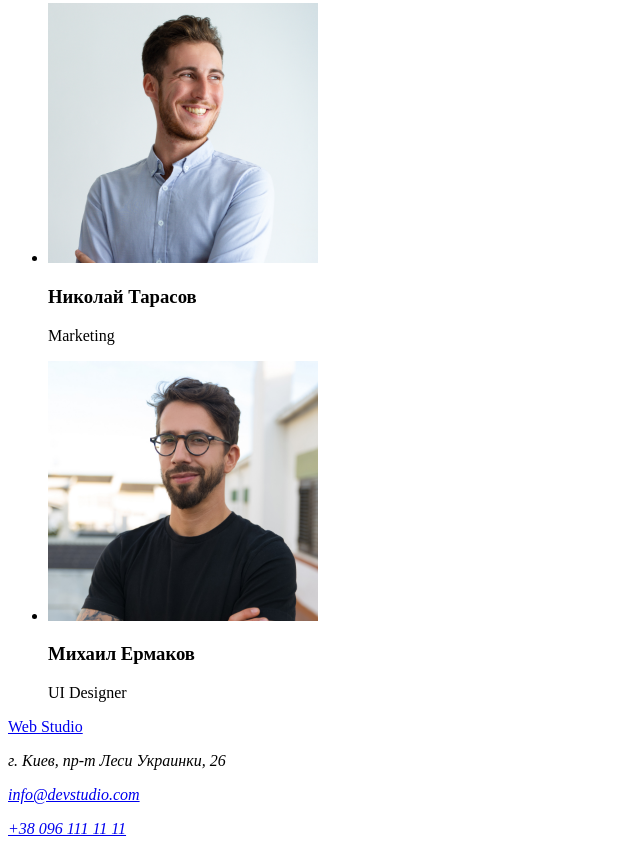
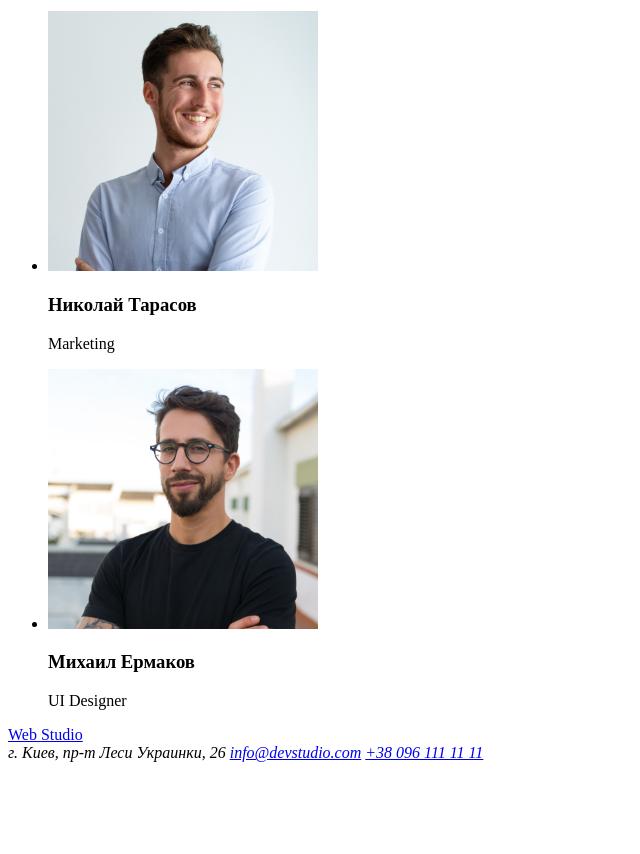
Before and after one commit to VasylShcherbyna/goit-markup-hw-01, a plain HTML site: page index.html in a window 1280 px wide. Shown: the part 1666-2520 px from the top of the page, without its empty margins (0-640 px from the left). After the commit the page ends 2436 px from the top, so only its background shows below. Drawn offline with Linux system fonts and the light colour scheme.

Commit message:
поправка

```diff
--- a/index.html
+++ b/index.html
@@ -7,9 +7,10 @@
 </head>
 <body>
     <header>
+
         <nav>
+                <a href="#">Web <span>Studio</span> </a>
             <ul>
-                <li><a href="#">Web <span>Studio</span> </a></li>
                 <li><a href="#">Студия</a></li>
                 <li><a href="#">Портфолио</a></li>
                 <li><a href="#">Контакты</a></li>
@@ -99,15 +100,13 @@
      <footer>
         <a href="#">Web <span>Studio</span> </a>
         <address>
-            <p>
-                г. Киев, пр-т Леси Украинки, 26
-            </p>
-            <p>
+
+             <span>г. Киев, пр-т Леси Украинки, 26</span>
+
                 <a href="mailto:info@devstudio.com">info@devstudio.com</a>
-            </p>
-            <p>
-                <a href="tel:+3809611111bbbbb11">+38 096 111 11 11</a>
-            </p>
+
+                <a href="tel:+380961111111">+38 096 111 11 11</a>
+
         </address>
      </footer>
 
```
